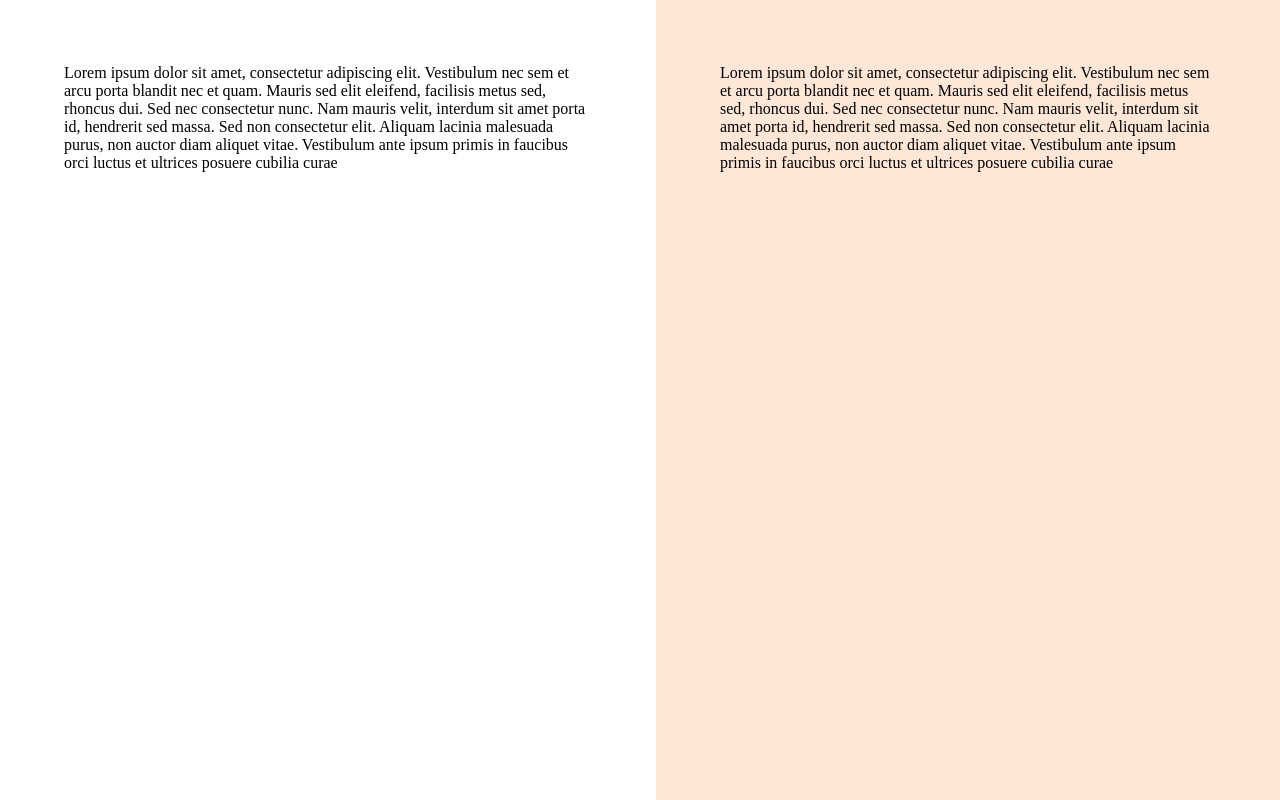
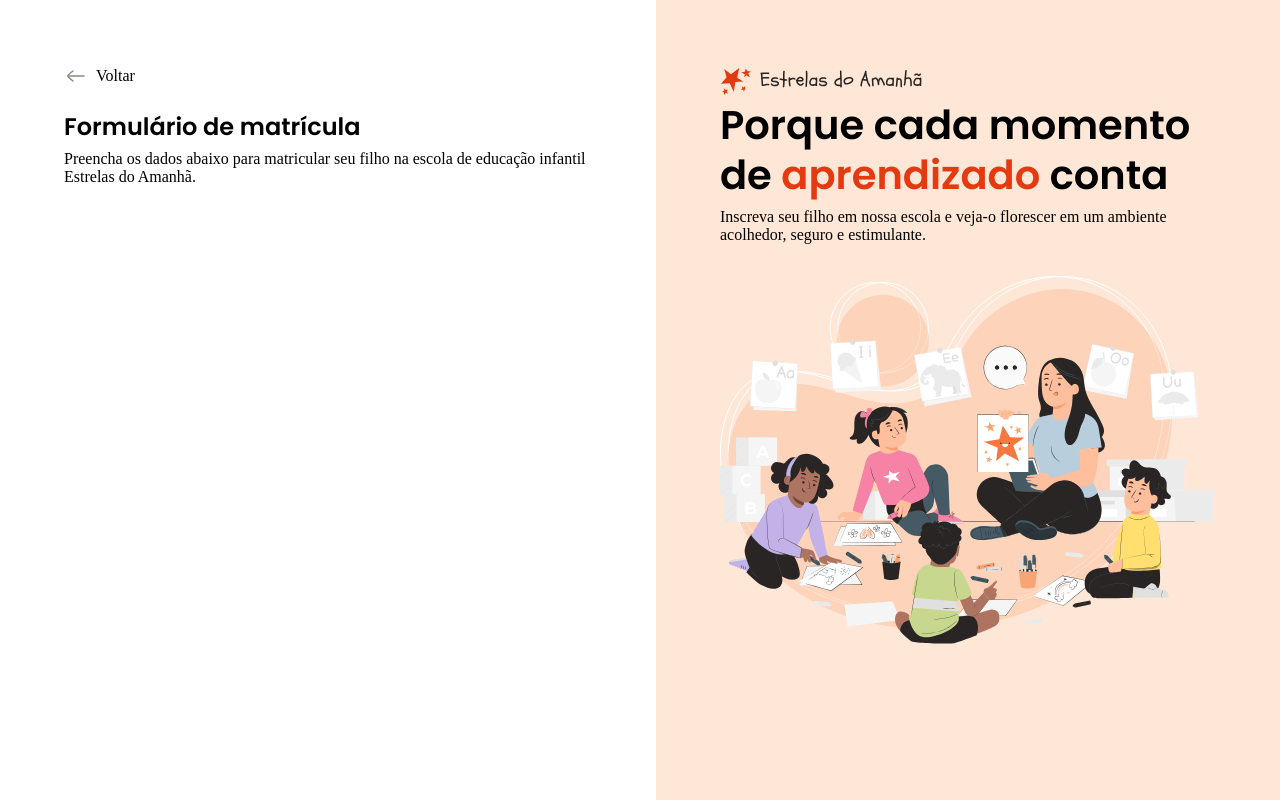
Before and after one commit to arakakimath/RsFullstackProject04-Forms, a plain HTML site: page index.html in a window 1280 px wide. Drawn offline with Linux system fonts and the light colour scheme.

Commit message:
conteudo aside e conteudo inicial do main

```diff
--- a/index.html
+++ b/index.html
@@ -14,10 +14,25 @@
 <body>
   <div id="app">
     <main>
-      <div class="main-container">Lorem ipsum dolor sit amet, consectetur adipiscing elit. Vestibulum nec sem et arcu porta blandit nec et quam. Mauris sed elit eleifend, facilisis metus sed, rhoncus dui. Sed nec consectetur nunc. Nam mauris velit, interdum sit amet porta id, hendrerit sed massa. Sed non consectetur elit. Aliquam lacinia malesuada purus, non auctor diam aliquet vitae. Vestibulum ante ipsum primis in faucibus orci luctus et ultrices posuere cubilia curae</div>
+      <div class="main-container">
+        <div class="back">
+          <img src="assets/icons/arrow-left-02.svg" alt="ícone de seta para esquerda">
+          <span>Voltar</span>
+        </div>
+        <h1>Formulário de matrícula</h1>
+        <p>Preencha os dados abaixo para matricular seu filho na escola de educação infantil Estrelas do Amanhã.</p>
+      </div>
     </main>
     <aside>
-      <div class="aside-container">Lorem ipsum dolor sit amet, consectetur adipiscing elit. Vestibulum nec sem et arcu porta blandit nec et quam. Mauris sed elit eleifend, facilisis metus sed, rhoncus dui. Sed nec consectetur nunc. Nam mauris velit, interdum sit amet porta id, hendrerit sed massa. Sed non consectetur elit. Aliquam lacinia malesuada purus, non auctor diam aliquet vitae. Vestibulum ante ipsum primis in faucibus orci luctus et ultrices posuere cubilia curae</div>
+      <div class="aside-container">
+        <header>
+          <img src="assets/icons/Frame 48095956.svg" alt="">
+          <h2>Porque cada momento de <span>aprendizado</span> conta</h2>
+          <p>Inscreva seu filho em nossa escola e veja-o florescer em um ambiente acolhedor, seguro e estimulante.</p>
+        </header>
+
+        <img src="assets/Illustration.svg" alt="Ilustração com crianças prestando atenção na professora">
+      </div>
     </aside>
   </div>
 </body>
--- a/styles/global.css
+++ b/styles/global.css
@@ -30,3 +30,8 @@
 body {
   overflow: hidden;
 }
+
+img {
+  max-width: 100%;
+  height: auto;
+}
--- a/styles/layout.css
+++ b/styles/layout.css
@@ -14,6 +14,18 @@ main {
     max-width: 33rem;
     margin-left: auto;
   }
+
+  .back {
+    display: flex;
+    align-items: center;
+    gap: .5rem;
+    margin-bottom: 1.5rem;
+  }
+
+  h1 {
+    font: 600 1.5rem/1.25 var(--font-family);
+    margin-bottom: .5rem;
+  }
 }
 
 aside {
@@ -22,5 +34,17 @@ aside {
 
   .aside-container {
     max-width: 31rem;
+
+    > img {
+      margin-top: 2rem;
+    }
+  }
+
+  h2 {
+    font: 600 2.5rem/1.25 var(--font-family);
+    margin-bottom: .5rem;
+    span {
+      color: var(--text-highlight);
+    }
   }
 }
```
